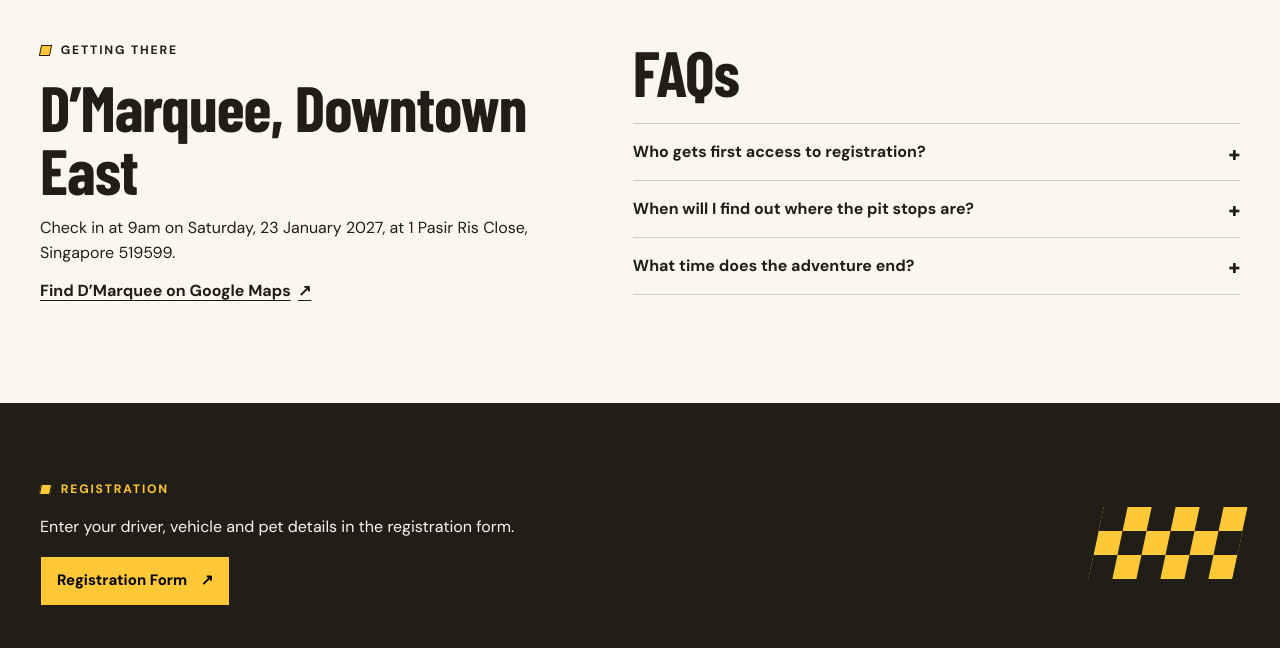
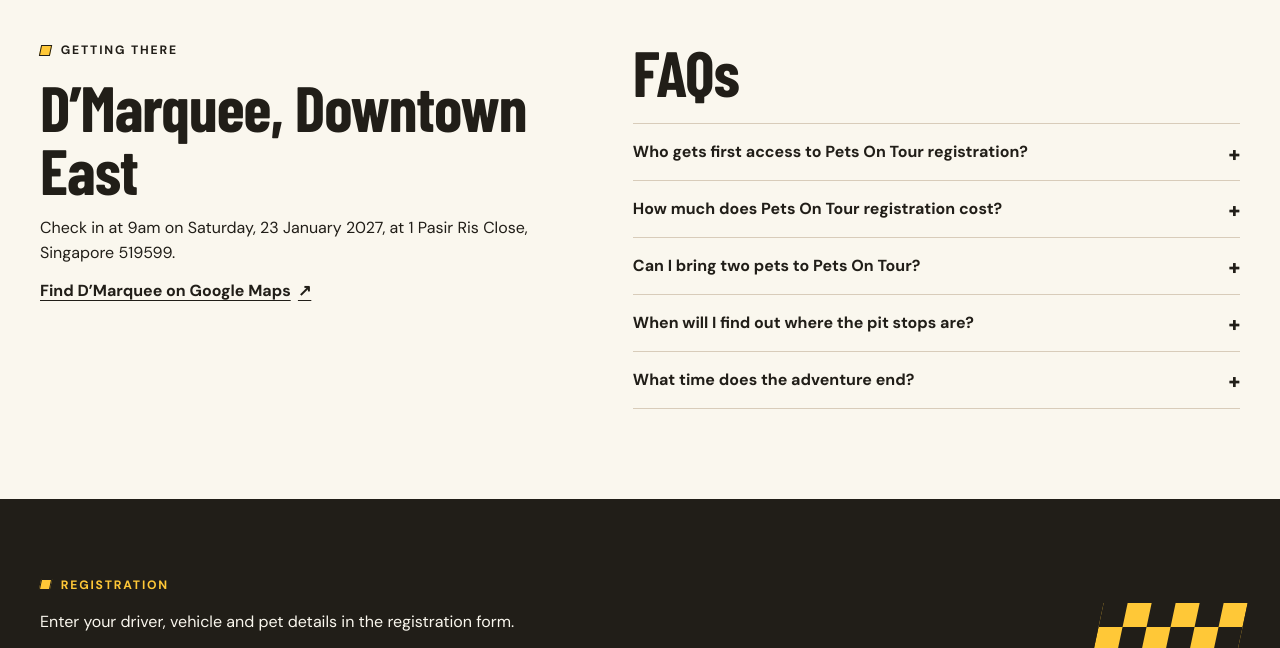
Before and after one commit to Arksow/petontour-website, a plain HTML site: page index.html in a window 1280 px wide. Shown: the part 2080-2728 px from the top of the page. Drawn offline with nearby package versions, Linux system fonts and the light colour scheme; a web font is replaced by a local one.

Commit message:
Answer common event registration questions

```diff
--- a/index.html
+++ b/index.html
@@ -124,8 +124,16 @@
       <section id="faq" class="faq" aria-labelledby="faq-title">
         <h2 id="faq-title">FAQs</h2>
         <details>
-          <summary>Who gets first access to registration?</summary>
-          <p>Members of the Automobile Association of Singapore (AAS) get first access.</p>
+          <summary>Who gets first access to Pets On Tour registration?</summary>
+          <p>Members of the Automobile Association of Singapore (AAS) get first access. If you’re an AAS member, have your membership number ready when you register.</p>
+        </details>
+        <details>
+          <summary>How much does Pets On Tour registration cost?</summary>
+          <p>For the registration fee, what it covers and when general registration opens, <a href="mailto:admin@ascentgroup.sg">email the event organisers</a>.</p>
+        </details>
+        <details>
+          <summary>Can I bring two pets to Pets On Tour?</summary>
+          <p>Yes. Each vehicle can carry up to two pets. Submit one registration form per vehicle and include the name, type and breed of each pet you’re bringing.</p>
         </details>
         <details>
           <summary>When will I find out where the pit stops are?</summary>
```
